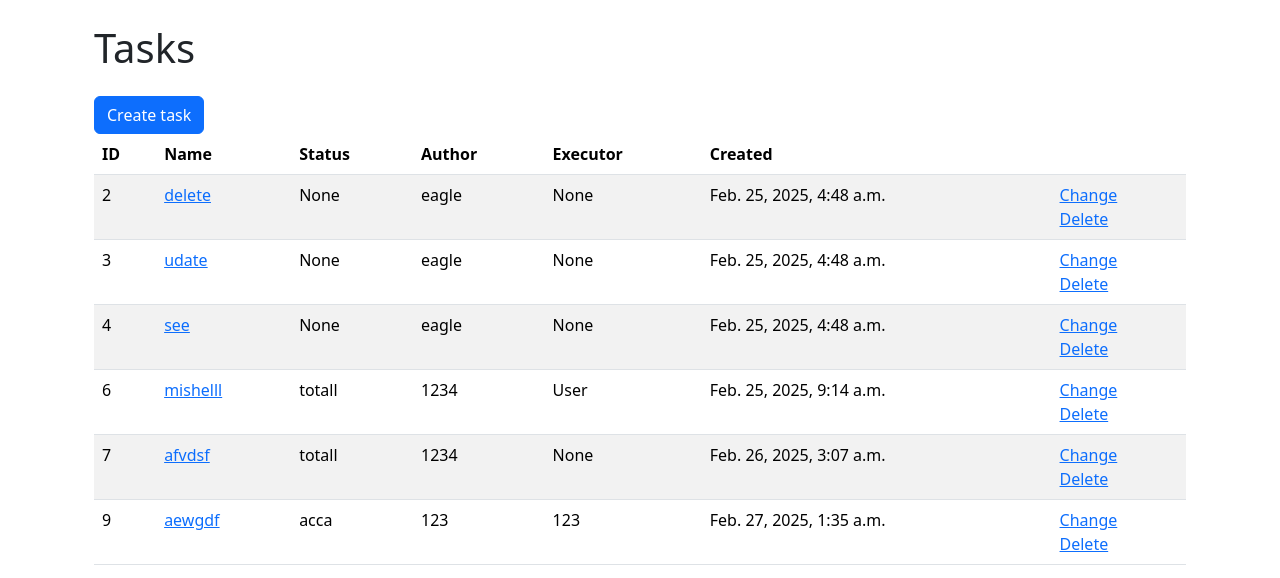
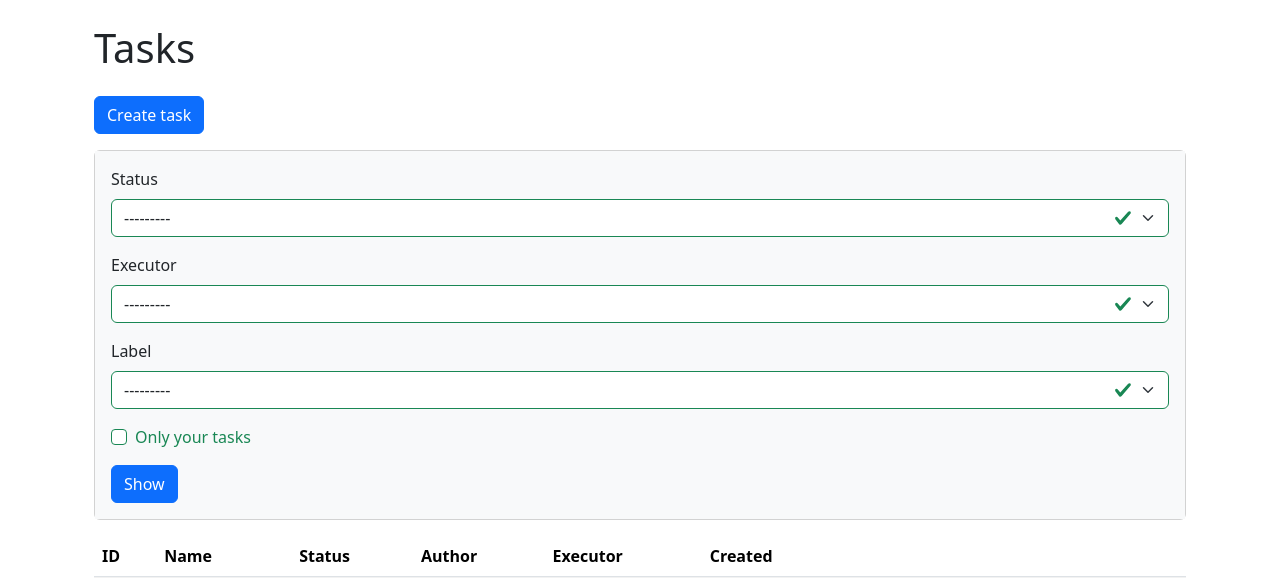
Before and after one commit to Orloff-Star/python-project-52, a Django app: page /tasks/ in a window 1280 px wide. Shown: the part 72-650 px from the top of the page. Run offline with Django 5.2, Linux system fonts and the light colour scheme; a user stored in the database is signed in; data comes from the database, SQL or seed files in the repository; both versions use the stored data as it was after the commit; some libraries are stand-ins or nearby versions.

Commit message:
step 5 finish

```diff
--- a/task_manager/tasks/views.py
+++ b/task_manager/tasks/views.py
@@ -8,6 +8,9 @@ from django.contrib import messages
 from django.shortcuts import redirect
 from django.contrib.messages.views import SuccessMessageMixin
 from .forms import TaskForm
+from task_manager.statuses.models import Status
+from django.contrib.auth.models import User
+#from task_manager.labels.models import Label
 
 
 class TaskListView(LoginRequiredMixin, ListView):
@@ -20,6 +23,40 @@ class TaskListView(LoginRequiredMixin, ListView):
             messages.error(request, _("You are not authorized! Please log in."))
             return redirect('user_login')
         return super().dispatch(request, *args, **kwargs)
+
+    def get_queryset(self):
+#        Фильтрация задач на основе параметров запроса.
+        queryset = super().get_queryset()
+
+        # Фильтр по статусу
+        status = self.request.GET.get('status')
+        if status:
+            queryset = queryset.filter(status_id=status)
+
+        # Фильтр по исполнителю
+        executor = self.request.GET.get('executor')
+        if executor:
+            queryset = queryset.filter(executor_id=executor)
+
+        # Фильтр по метке
+#        label = self.request.GET.get('label')
+ #       if label:
+ #           queryset = queryset.filter(labels__id=label)
+
+        # Фильтр по задачам текущего пользователя
+        self_tasks = self.request.GET.get('self_tasks')
+        if self_tasks:
+            queryset = queryset.filter(author=self.request.user)
+
+        return queryset
+
+    def get_context_data(self, **kwargs):
+        #Добавляем в контекст данные для фильтров.
+        context = super().get_context_data(**kwargs)
+        context['statuses'] = Status.objects.all()  # Все статусы для фильтра
+        context['executors'] = User.objects.all()  # Все исполнители для фильтра
+#        context['labels'] = Label.objects.all()  # Все метки для фильтра
+        return context
 
 
 class TaskDetailView(LoginRequiredMixin, DetailView):
--- a/task_manager/templates/tasks/task_list.html
+++ b/task_manager/templates/tasks/task_list.html
@@ -3,8 +3,66 @@
 {% load i18n django_bootstrap5 %}
 
 {% block content %}
+
 <h1 class="my-4">{% translate 'Tasks' %}</h1>
-<a href="{% url 'task_create' %}" class="btn btn-primary">{% translate 'Create task' %}</a>
+<a href="{% url 'task_create' %}" class="btn btn-primary mb-3">{% translate 'Create task' %} </a>
+
+<div class="card mb-3">
+  <div class="card-body bg-light">
+    <form class="form-inline center" method="get">
+      <!-- Фильтр по статусу -->
+      <div class="mb-3">
+        <label class="form-label" for="id_status">{% translate 'Status' %}</label>
+        <select name="status" class="form-select ml-2 mr-3 is-valid" id="id_status">
+          <option value="">---------</option>
+          {% for status in statuses %}
+          <option value="{{ status.id }}" {% if request.GET.status == status.id|stringformat:"s" %}selected{% endif %}>
+            {{ status.name }}
+          </option>
+          {% endfor %}
+        </select>
+      </div>
+
+      <!-- Фильтр по исполнителю -->
+      <div class="mb-3">
+        <label class="form-label" for="id_executor">{% translate 'Executor' %}</label>
+        <select name="executor" class="form-select mr-3 ml-2 is-valid" id="id_executor">
+          <option value="">---------</option>
+          {% for executor in executors %}
+          <option value="{{ executor.id }}" {% if request.GET.executor == executor.id|stringformat:"s" %}selected{% endif %}>
+            {{ executor.username }}
+          </option>
+          {% endfor %}
+        </select>
+      </div>
+
+      <!-- Фильтр по метке -->
+      <div class="mb-3">
+        <label class="form-label" for="id_label">{% translate 'Label' %}</label>
+        <select name="label" class="form-select mr-3 ml-2 is-valid" id="id_label">
+          <option value="">---------</option>
+          {% for label in labels %}
+          <option value="{{ label.id }}" {% if request.GET.label == label.id|stringformat:"s" %}selected{% endif %}>
+            {{ label.name }}
+          </option>
+          {% endfor %}
+        </select>
+      </div>
+
+      <!-- Фильтр по задачам текущего пользователя -->
+      <div class="mb-3">
+        <div class="form-check">
+          <input type="checkbox" name="self_tasks" class="form-check-input mr-3 is-valid" id="id_self_tasks"
+            {% if request.GET.self_tasks %}checked{% endif %}>
+          <label class="form-check-label" for="id_self_tasks">{% translate 'Only your tasks' %}</label>
+        </div>
+      </div>
+
+      <input class="btn btn-primary" type="submit" value='Show'>
+    </form>
+  </div>
+</div>
+
 <table class="table table-striped">
     <thead>
       <tr>
```
Also changed, not shown: task_manager/users/views.py (+3 -13 lines), db.sqlite3.
